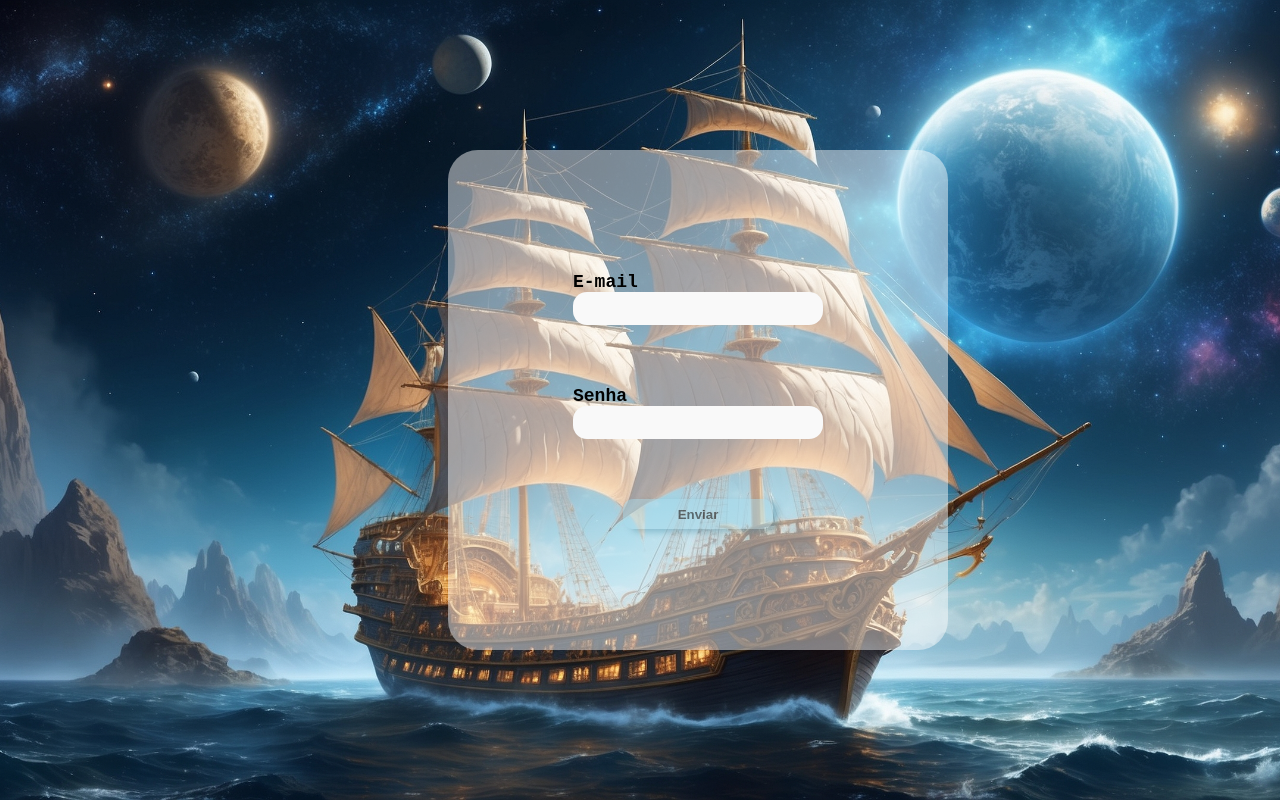
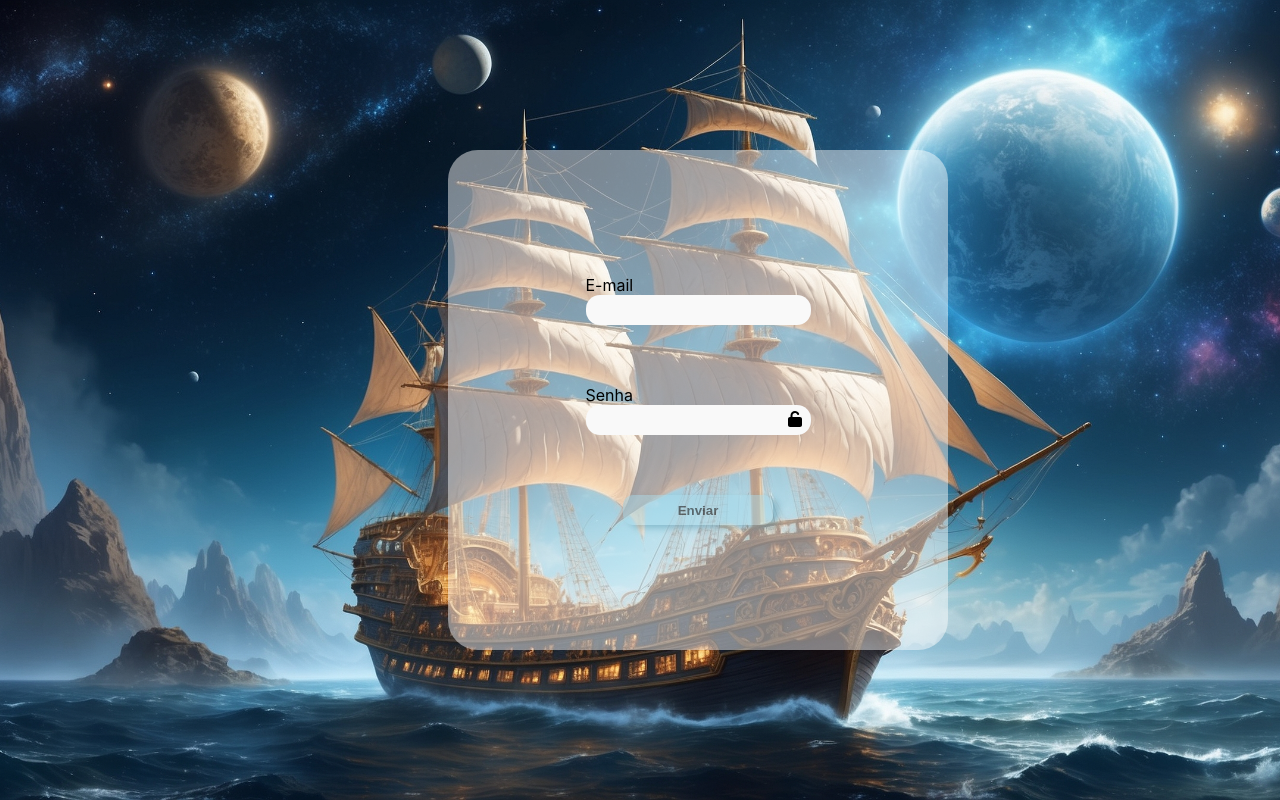
Before and after one commit to Danielvicente10/PontoFront, a React (Create React App) app: page / in a window 1280 px wide. Built offline with nearby package versions, Linux system fonts and the light colour scheme.

Commit message:
Arrumando o estilo do front, icon

```diff
--- a/package.json
+++ b/package.json
@@ -3,6 +3,11 @@
   "version": "0.1.0",
   "private": true,
   "dependencies": {
+    "@fortawesome/fontawesome-svg-core": "^6.5.2",
+    "@fortawesome/free-brands-svg-icons": "^6.5.2",
+    "@fortawesome/free-regular-svg-icons": "^6.5.2",
+    "@fortawesome/free-solid-svg-icons": "^6.5.2",
+    "@fortawesome/react-fontawesome": "^0.2.2",
     "@testing-library/jest-dom": "^5.17.0",
     "@testing-library/react": "^13.4.0",
     "@testing-library/user-event": "^13.5.0",
@@ -10,6 +15,7 @@
     "@types/node": "^16.18.97",
     "@types/react": "^18.3.2",
     "@types/react-dom": "^18.3.0",
+    "font-awesome": "^4.7.0",
     "react": "^18.3.1",
     "react-dom": "^18.3.1",
     "react-scripts": "5.0.1",
--- a/src/Componentes/Input.tsx
+++ b/src/Componentes/Input.tsx
@@ -1,5 +1,7 @@
 import React from 'react';
 import './style.css';
+import { FontAwesomeIcon } from '@fortawesome/react-fontawesome';
+import { faUnlock, faEnvelope } from '@fortawesome/free-solid-svg-icons';
 
 interface InputProps {
     title: string;
@@ -11,9 +13,22 @@ const Input: React.FC<InputProps> = ({ title, value, onChange }) => {
     return (
         <div>
             <label className='input-title'>{title}</label>
-            <input type="text" className='containerIndex' value={value} onChange={onChange} />
+            <input type="email" className='containerIndex' value={value} onChange={onChange} />
+            {/* <FontAwesomeIcon icon={faEnvelope} className='icon-email' /> */}
         </div>
     );
 }
 
-export default Input;
+const InputPassword: React.FC<InputProps> = ({ title, value, onChange }) => {
+    return (
+        <div>
+            <label className='input-title'>{title}</label>
+            <div className='password-container'>
+                <input type="password" className='containerIndex' value={value} onChange={onChange} />
+                <FontAwesomeIcon icon={faUnlock} className='password-icon' />
+            </div>
+        </div>
+    );
+}
+
+export { Input, InputPassword };
--- a/src/Componentes/style.css
+++ b/src/Componentes/style.css
@@ -7,6 +7,31 @@
     border-radius: 14px;
     padding: 6px;
     text-align: start;
-    font-size: 18px;
+    font-size: 16px;
     padding-left: 12px;
 }
+
+.input-wrapper {
+    margin-bottom: 15px;
+}
+
+.password-icon{
+    position: absolute;
+    left: 90%;
+    top: 20%;
+}
+
+.password-container{
+    display: flex;
+    position: relative;
+}
+
+.password-icon:hover{
+    cursor:pointer;
+}
+
+/* .icon-email{
+    position: absolute;
+    left: 69%;
+    top: 30%;
+} */
--- a/src/Pages/Login/index.tsx
+++ b/src/Pages/Login/index.tsx
@@ -1,6 +1,6 @@
 import React, { useState, useEffect } from 'react';
 import './style.css';
-import Input from '../../Componentes/Input';
+import { Input, InputPassword } from '../../Componentes/Input';
 
 const Login: React.FC = () => {
     const [email, setEmail] = useState('');
@@ -8,19 +8,14 @@ const Login: React.FC = () => {
     const [isButtonEnabled, setIsButtonEnabled] = useState(false);
 
     useEffect(() => {
-        // Verifica se ambos os inputs têm valores não vazios e não são apenas espaços em branco
-        if (email.trim() && password.trim()) {
-            setIsButtonEnabled(true);
-        } else {
-            setIsButtonEnabled(false);
-        }
+        setIsButtonEnabled(email.trim() !== '' && password.trim() !== '');
     }, [email, password]);
 
     return (
         <div className='login-container'>
             <div className='input-container'>
                 <Input title="E-mail" value={email} onChange={(e) => setEmail(e.target.value)} />
-                <Input title="Senha" value={password} onChange={(e) => setPassword(e.target.value)} />
+                <InputPassword title="Senha" value={password} onChange={(e) => setPassword(e.target.value)} />
                 <button
                     className={`button ${isButtonEnabled ? 'enabled' : 'disabled'}`}
                     disabled={!isButtonEnabled}
--- a/src/Pages/Login/style.css
+++ b/src/Pages/Login/style.css
@@ -22,15 +22,7 @@
     gap: 60px;
 }
 
-.input-title {
-    font-size: 18px;
-    margin-bottom: 5px;
-    color: #000;
-    font-family: monospace;
-    font-weight: 600;
-}
-
-.button{
+.button {
     border: none;
     border-radius: 10px;
     width: 150px;
@@ -42,13 +34,11 @@
     box-shadow: 6px 3px 6px #40859fc4;
 }
 
-
-.button:hover{
+.button:hover {
     cursor: pointer;
     background-color: #bff5d6b3;
     box-shadow: 6px 3px 6px #7ac9add9;
 }
-
 
 .button.disabled {
     pointer-events: none;
--- a/src/index.css
+++ b/src/index.css
@@ -1,5 +1,11 @@
+*{
+  padding: 0;
+  margin: 0;
+}
+
 body {
-  margin: 0;
+  height: 100vh;
+  width: 100vw;
   font-family: -apple-system, BlinkMacSystemFont, 'Segoe UI', 'Roboto', 'Oxygen',
     'Ubuntu', 'Cantarell', 'Fira Sans', 'Droid Sans', 'Helvetica Neue',
     sans-serif;
```
Also changed, not shown: 1 other file (tests, documents, lock files or other folders).
